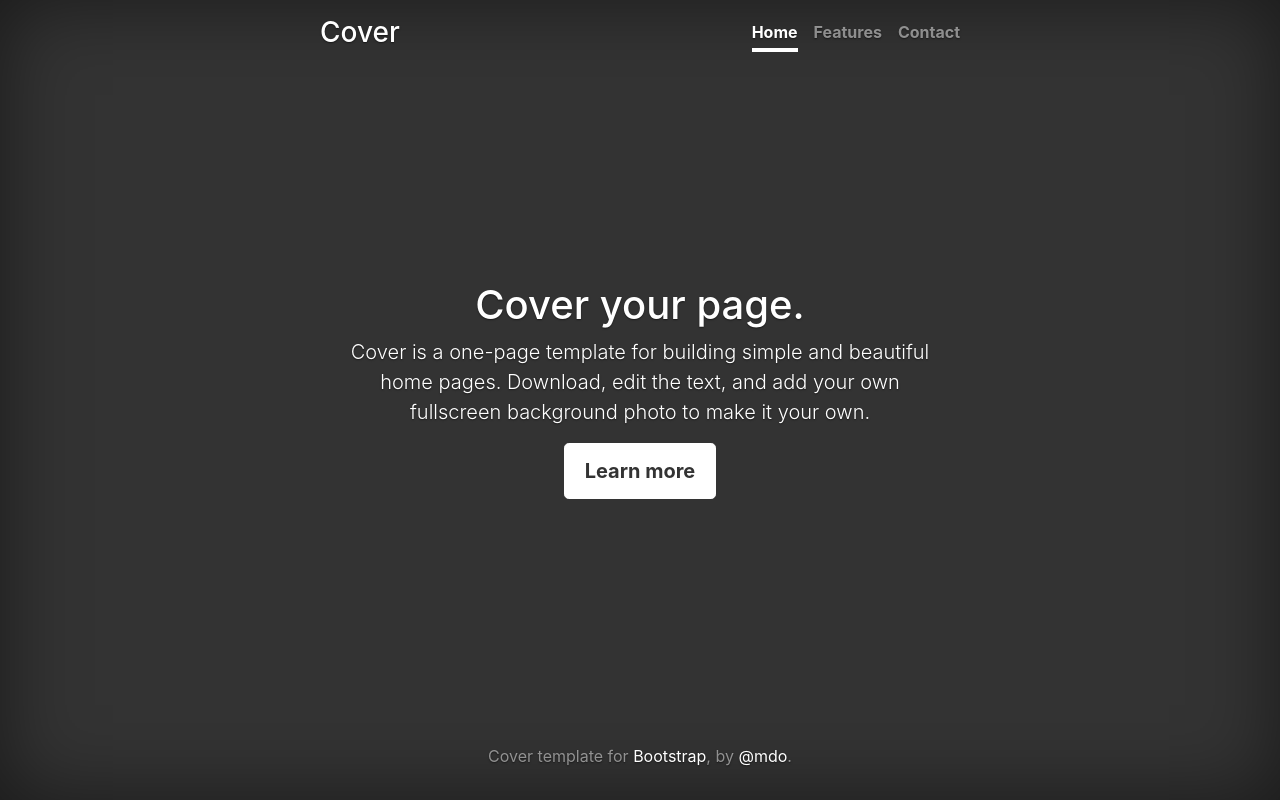
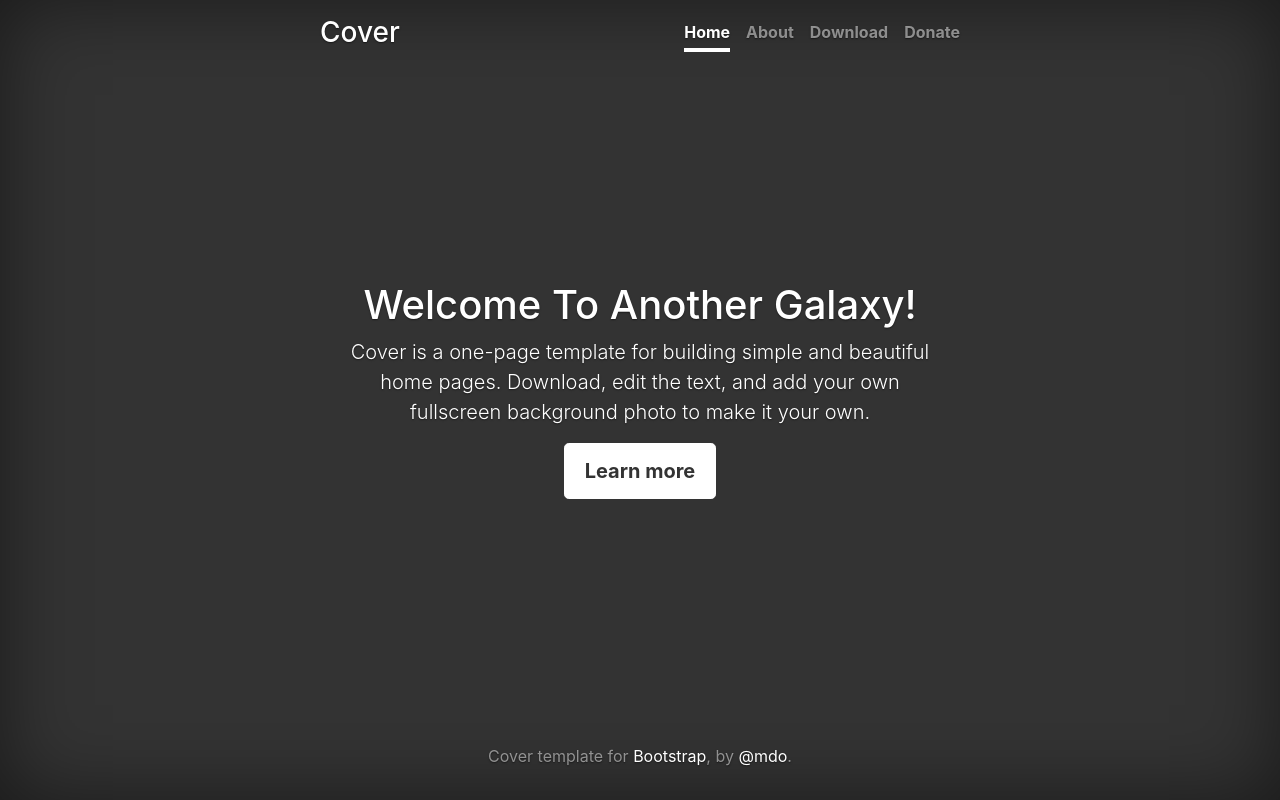
Before and after one commit to PujanModha/Demo, a plain HTML site: page index.html in a window 1280 px wide. Drawn offline with Linux system fonts and the light colour scheme; files that its build step writes are made by us from their sources.

Commit message:
Update index.html

```diff
--- a/index.html
+++ b/index.html
@@ -39,14 +39,15 @@
       <h3 class="masthead-brand">Cover</h3>
       <nav class="nav nav-masthead justify-content-center">
         <a class="nav-link active" href="#">Home</a>
-        <a class="nav-link" href="#">Features</a>
-        <a class="nav-link" href="#">Contact</a>
+        <a class="nav-link" href="#">About</a>
+        <a class="nav-link" href="#">Download</a>
+        <a class="nav-link" href="#">Donate</a>
       </nav>
     </div>
   </header>
 
   <main role="main" class="inner cover">
-    <h1 class="cover-heading">Cover your page.</h1>
+    <h1 class="cover-heading">Welcome To Another Galaxy!</h1>
     <p class="lead">Cover is a one-page template for building simple and beautiful home pages. Download, edit the text, and add your own fullscreen background photo to make it your own.</p>
     <p class="lead">
       <a href="#" class="btn btn-lg btn-secondary">Learn more</a>
```
